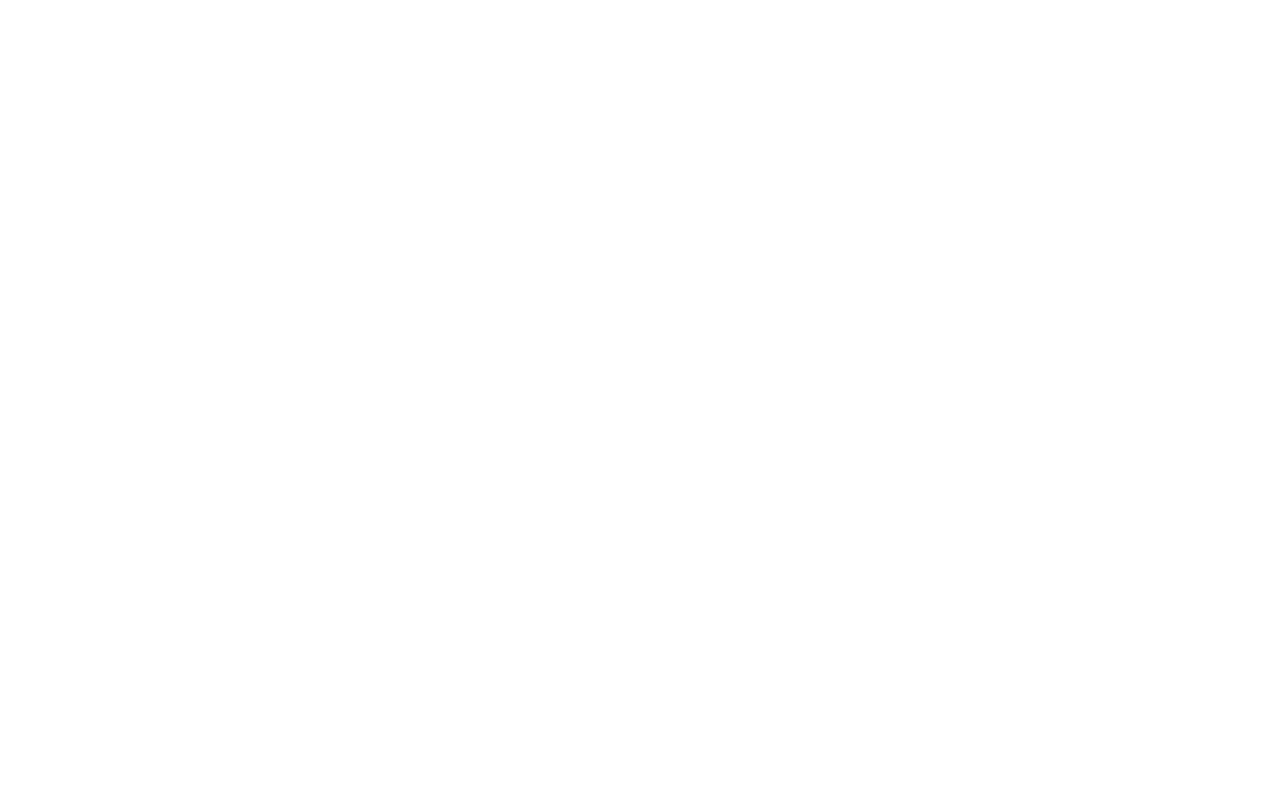
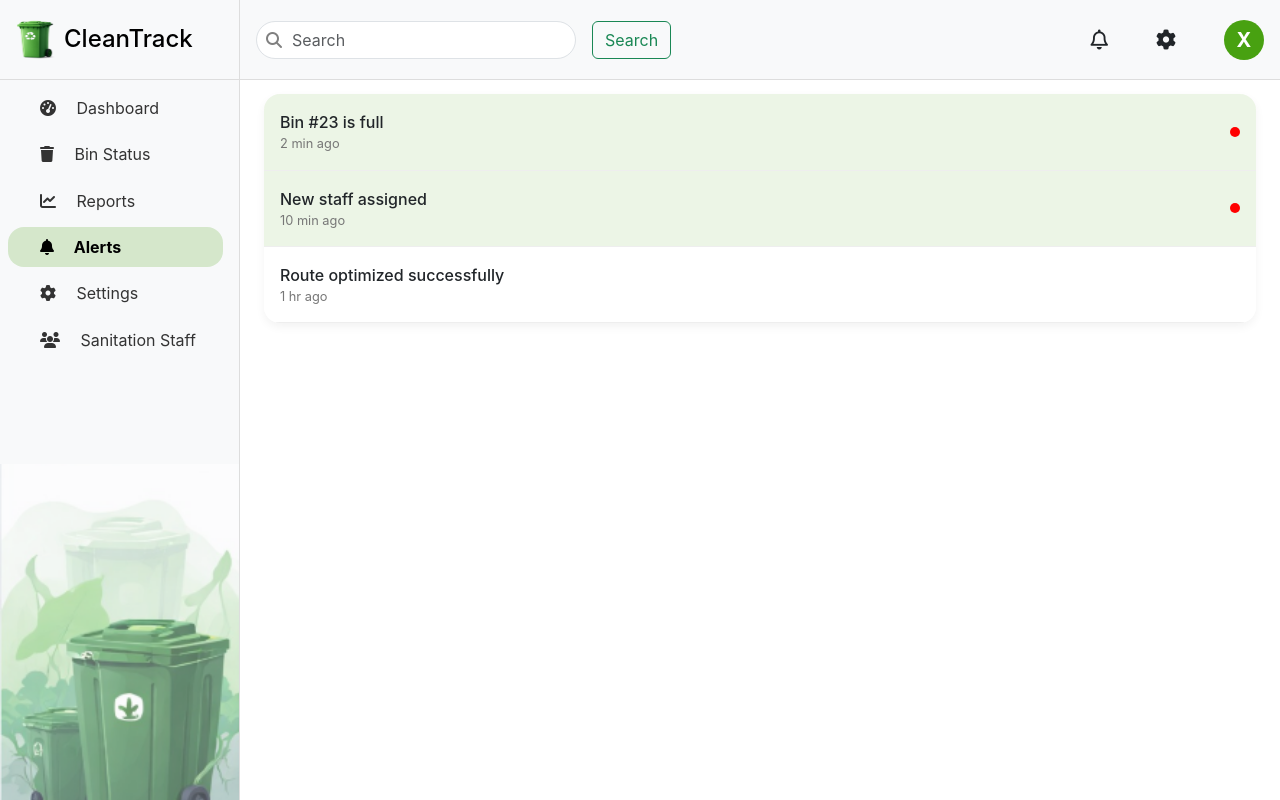
Before and after one commit to ishankumar2911-commits/NecroCoders_Minor-Project, a React (Create React App) app: page /alerts in a window 1280 px wide. Before the commit this address had no page. Built offline with nearby package versions, Linux system fonts and the light colour scheme.

Commit message:
Added backend submodule correctly

```diff
--- a/src/App.js
+++ b/src/App.js
@@ -9,6 +9,7 @@ import SanitationStaffPage from './components/SanitationStaffs/SanitationStaffPa
 import Reports from './components/Reports/ReportsPage'
 import Login from './components/LoginPage/Login'
 import SettingsPage from './components/Settings/SettingsPage'
+import Bell from './components/Notifications/Bell'
 
 function App() {
   return (
@@ -25,6 +26,7 @@ function App() {
           <Route path='/staffs' element={<SanitationStaffPage />} />
           <Route path='/reports' element={<Reports />} />
           <Route path='/settings' element={<SettingsPage />} />
+          <Route path='/alerts' element={<Bell />} />
         </Route>
 
       </Routes>
--- a/src/components/LoginPage/Login.jsx
+++ b/src/components/LoginPage/Login.jsx
@@ -11,7 +11,7 @@ function Login() {
   };
 
   const handleOutlookLogin = () => {
-    alert("Outlook login integration goes here");
+    window.location.href = "http://localhost:5000/auth/microsoft";
   };
 
   return (
@@ -220,7 +220,19 @@ function Login() {
             Sign in with Outlook
           </button>
 
+          <div
+            style={{
+              marginTop: "20px",
+              textAlign: "center",
+              fontSize: "11px",
+              color: "#aaa",
+              lineHeight: "1.4"
+            }}
+          >
+            © 2024 CleanTrack • Team NecroCoders
+          </div>
         </div>
+
       </div>
 
     </div>
--- a/src/components/Navigation/Navbar.jsx
+++ b/src/components/Navigation/Navbar.jsx
@@ -66,8 +66,8 @@ function Navbar() {
                         </form>
 
                         <div className="nav-user-options" style={{ marginLeft: '1rem', display: 'flex', alignItems: 'center', marginRight: '1rem', cursor: 'pointer' }} >
-                            <i className="fa-regular fa-bell me-5" style={{ fontSize: '1.25rem' }}></i>
-                            <i className="fa-solid fa-gear me-5" style={{ fontSize: '1.25rem' }}></i>
+                            <i className="fa-regular fa-bell me-5" style={{ fontSize: '1.25rem' }} onClick={()=>{navigate('/alerts')}}></i>
+                            <i className="fa-solid fa-gear me-5" style={{ fontSize: '1.25rem' }} onClick={()=>{navigate('/settings')}}></i>
                             <div
                                 onClick={showProfileModal ? () => setShowProfileModal(false) : () => setShowProfileModal(true)}
                                 style={{
--- a/src/components/Navigation/SideNavbar.jsx
+++ b/src/components/Navigation/SideNavbar.jsx
@@ -1,5 +1,5 @@
-import React from "react";
 import { Link, useLocation } from "react-router-dom";
+import React, { useState, useEffect } from "react";
 
 export default function SideNavbar() {
   const location = useLocation();
@@ -13,6 +13,17 @@ export default function SideNavbar() {
     { to: "/staffs", icon: <i className="fa-solid fa-users mx-3"></i>, label: "Sanitation Staff" },
 
   ];
+  const [collapsed, setCollapsed] = useState(false);
+
+  useEffect(() => {
+    const handleResize = () => {
+      setCollapsed(window.innerWidth < 1200);
+    };
+
+    handleResize();
+    window.addEventListener("resize", handleResize);
+    return () => window.removeEventListener("resize", handleResize);
+  }, []);
 
   return (
     <nav
@@ -21,7 +32,7 @@ export default function SideNavbar() {
         top: "5rem",
         left: 0,
         height: "calc(100vh - 56px)",
-        width: "15rem",
+        width: collapsed ? "5rem" : "clamp(15rem, 18vw, 12rem)",
         backgroundColor: "#f8f9fa",
         borderRight: "1px solid #ddd",
         display: "flex",
@@ -71,14 +82,15 @@ export default function SideNavbar() {
           >
             <div
               style={{
-                width: "80%",
+                width: "90%",
                 backgroundColor: isActive ? "rgba(72,161,17,0.2)" : "",
-                padding: "0.5rem",
+                padding: collapsed ? "0.5rem" : "0.5rem 1rem",
                 marginLeft: "0.5rem",
                 borderRadius: "1rem",
+                justifyContent: collapsed ? "center" : "flex-start",
               }}
             >
-              {icon} {label}
+              {icon} {!collapsed && label}
             </div>
           </Link>
         );
--- /dev/null
+++ b/src/components/Notifications/Bell.js
@@ -0,0 +1,91 @@
+import React, { useState } from "react";
+
+export default function Bell() {
+  const [notifications, setNotifications] = useState([
+    { id: 1, text: "Bin #23 is full", time: "2 min ago", read: false },
+    { id: 2, text: "New staff assigned", time: "10 min ago", read: false },
+    { id: 3, text: "Route optimized successfully", time: "1 hr ago", read: true },
+  ]);
+
+  const markAllRead = () => {
+    setNotifications(prev =>
+      prev.map(n => ({ ...n, read: true }))
+    );
+  };
+
+  return (
+    <div style={{ padding: "1.5rem", marginLeft: "15rem" }}>
+
+      {/* Header */}
+      <div style={{
+        display: "flex",
+        justifyContent: "space-between",
+        alignItems: "center",
+        marginBottom: "1.5rem"
+      }}>
+        <h2>Notifications</h2>
+
+        <button
+          onClick={markAllRead}
+          style={{
+            border: "none",
+            backgroundColor: "#48a111",
+            color: "#fff",
+            padding: "0.5rem 1rem",
+            borderRadius: "0.5rem",
+            cursor: "pointer"
+          }}
+        >
+          Mark all as read
+        </button>
+      </div>
+
+      {/* Notification List */}
+      <div style={{
+        backgroundColor: "#fff",
+        borderRadius: "1rem",
+        boxShadow: "0 4px 10px rgba(0,0,0,0.05)",
+        overflow: "hidden"
+      }}>
+        {notifications.length === 0 ? (
+          <div style={{ padding: "2rem", textAlign: "center", color: "#777" }}>
+            No notifications
+          </div>
+        ) : (
+          notifications.map((n) => (
+            <div
+              key={n.id}
+              style={{
+                padding: "1rem",
+                borderBottom: "1px solid #eee",
+                display: "flex",
+                justifyContent: "space-between",
+                alignItems: "center",
+                backgroundColor: n.read ? "#fff" : "rgba(72,161,17,0.1)"
+              }}
+            >
+              <div>
+                <div style={{ fontWeight: "500" }}>{n.text}</div>
+                <div style={{ fontSize: "0.8rem", color: "#777" }}>
+                  {n.time}
+                </div>
+              </div>
+
+              {/* Unread dot */}
+              {!n.read && (
+                <span
+                  style={{
+                    height: "10px",
+                    width: "10px",
+                    backgroundColor: "red",
+                    borderRadius: "50%"
+                  }}
+                ></span>
+              )}
+            </div>
+          ))
+        )}
+      </div>
+    </div>
+  );
+}
```
Also changed, not shown: 2 other files (tests, documents, lock files or other folders).
